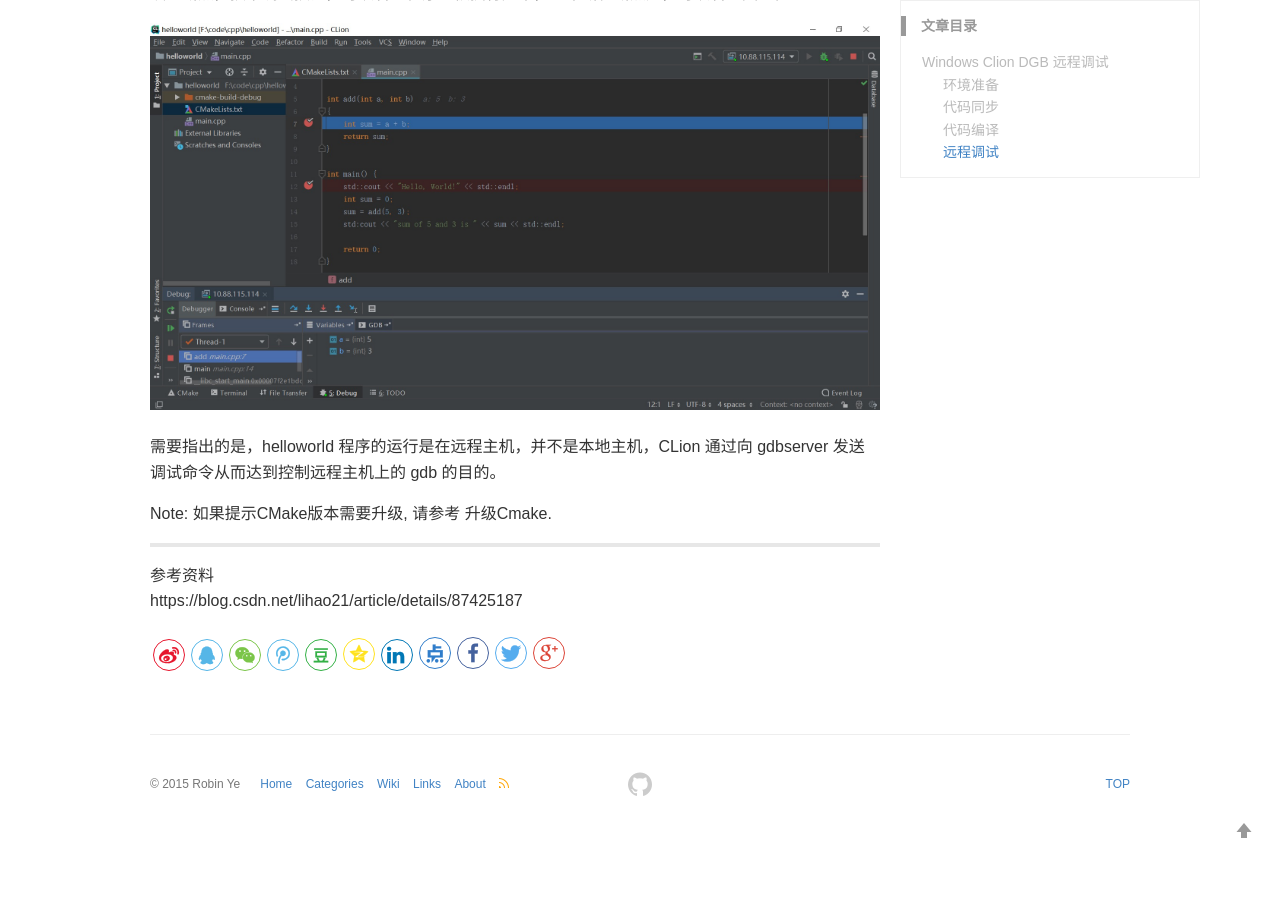
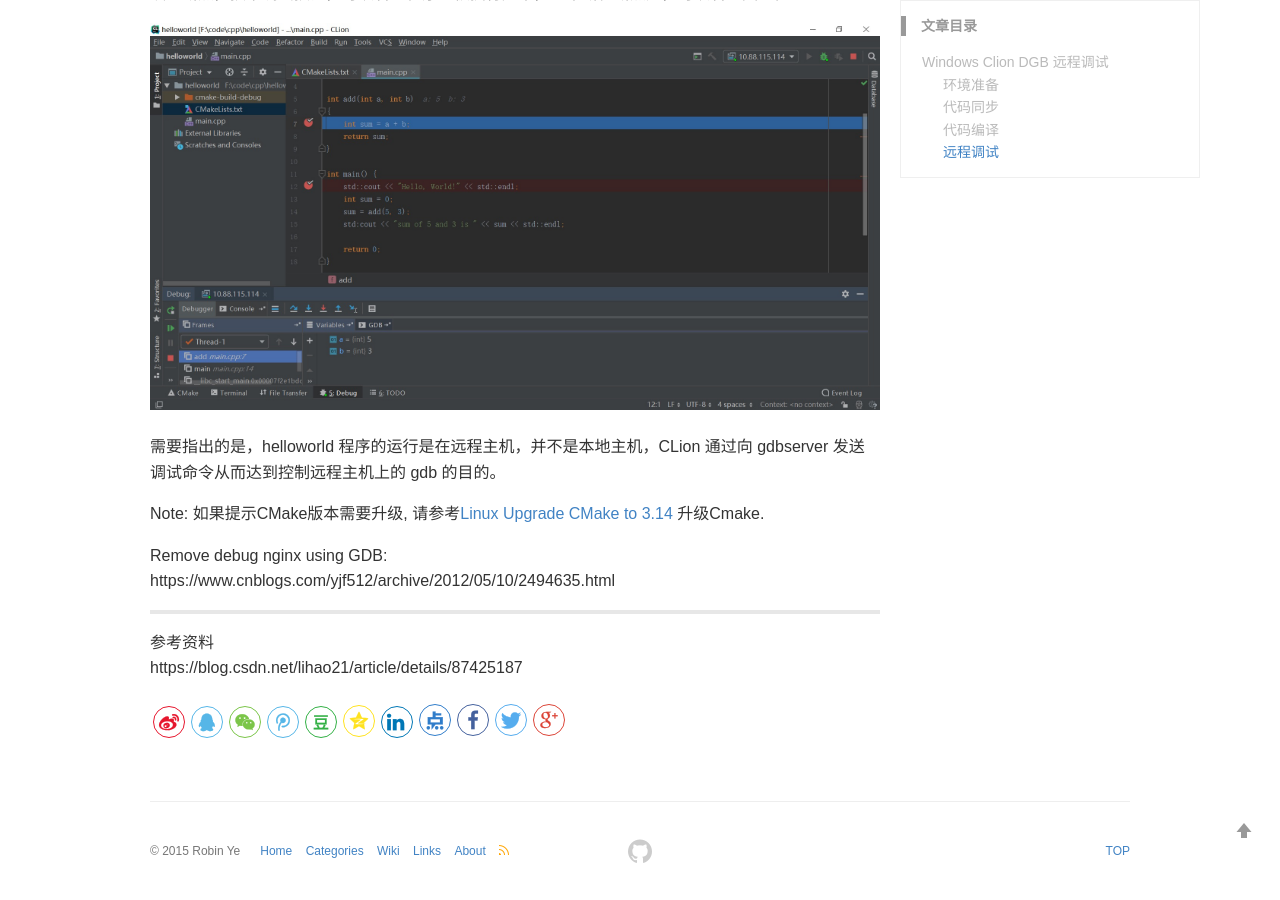
Before and after one commit to robinyeeh/robinye.github.io, a Jekyll site: the page built from _posts/c/2019-03-15-Windows_Clion_GDB_Debug.md, in a window 1280 px wide and 900 px high, scrolled down 4726 px. Built offline with Jekyll 4.4.1, drawn with Linux system fonts in a browser that asks for light colours; comment, search, counter and statistics services are not loaded; before the commit the page ends 5559 px from its top, so only the background shows below that.

Commit message:
change ico

```diff
--- a/_posts/c/2019-03-15-Windows_Clion_GDB_Debug.md
+++ b/_posts/c/2019-03-15-Windows_Clion_GDB_Debug.md
@@ -120,7 +120,10 @@
 
 需要指出的是，helloworld 程序的运行是在远程主机，并不是本地主机，CLion 通过向 gdbserver 发送调试命令从而达到控制远程主机上的 gdb 的目的。
 
-Note: 如果提示CMake版本需要升级, 请参考[]() 升级Cmake.
+Note: 如果提示CMake版本需要升级, 请参考[Linux Upgrade CMake to 3.14](https://robinye.com/2019/03/15/Linux_Upgrade_CMake/) 升级Cmake.
+
+Remove debug nginx using GDB:
+https://www.cnblogs.com/yjf512/archive/2012/05/10/2494635.html
 
 ----
 参考资料
```
